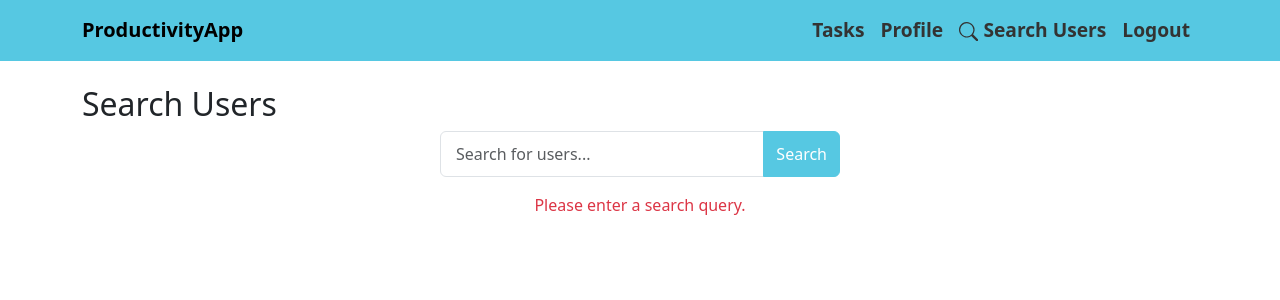
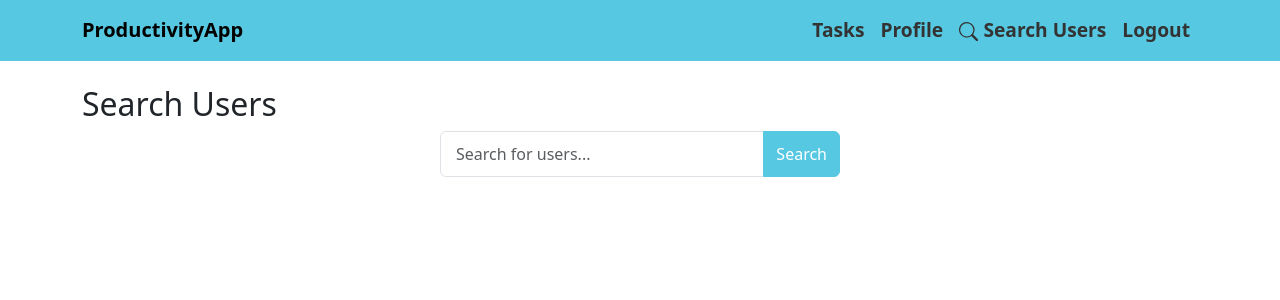
Before and after one commit to Jorritvans/productivity-app-frontend, a React (Create React App) app: page /search in a window 1280 px wide. Shown: the top 300 px of the page. Built offline with nearby package versions, Linux system fonts and the light colour scheme; sample sign-in values are in the browser's storage.

Commit message:
adjusting search again for better user experience

```diff
--- a/src/components/SearchUsers.js
+++ b/src/components/SearchUsers.js
@@ -15,7 +15,6 @@ const SearchUsers = () => {
         const fetchUsers = async () => {
             if (query.trim() === '') {
                 setResults([]);
-                setError("Please enter a search query.");
                 return;
             }
             try {
@@ -74,7 +73,16 @@ const SearchUsers = () => {
                 </Form>
             ) : null}
 
-            {error && <p className="text-danger text-center">{error}</p>}
+            {error && (
+                <div className="text-center">
+                    <p className="text-danger">{error}</p>
+                    {/* Added the "Search Again" button here */}
+                    <Button variant="secondary" onClick={clearSearch}>
+                        🔍 Search Again
+                    </Button>
+                </div>
+            )}
+
             {results.length > 0 && (
                 <Card className="mt-4" style={{ maxWidth: '500px', margin: 'auto' }}>
                     <ListGroup variant="flush">
```
